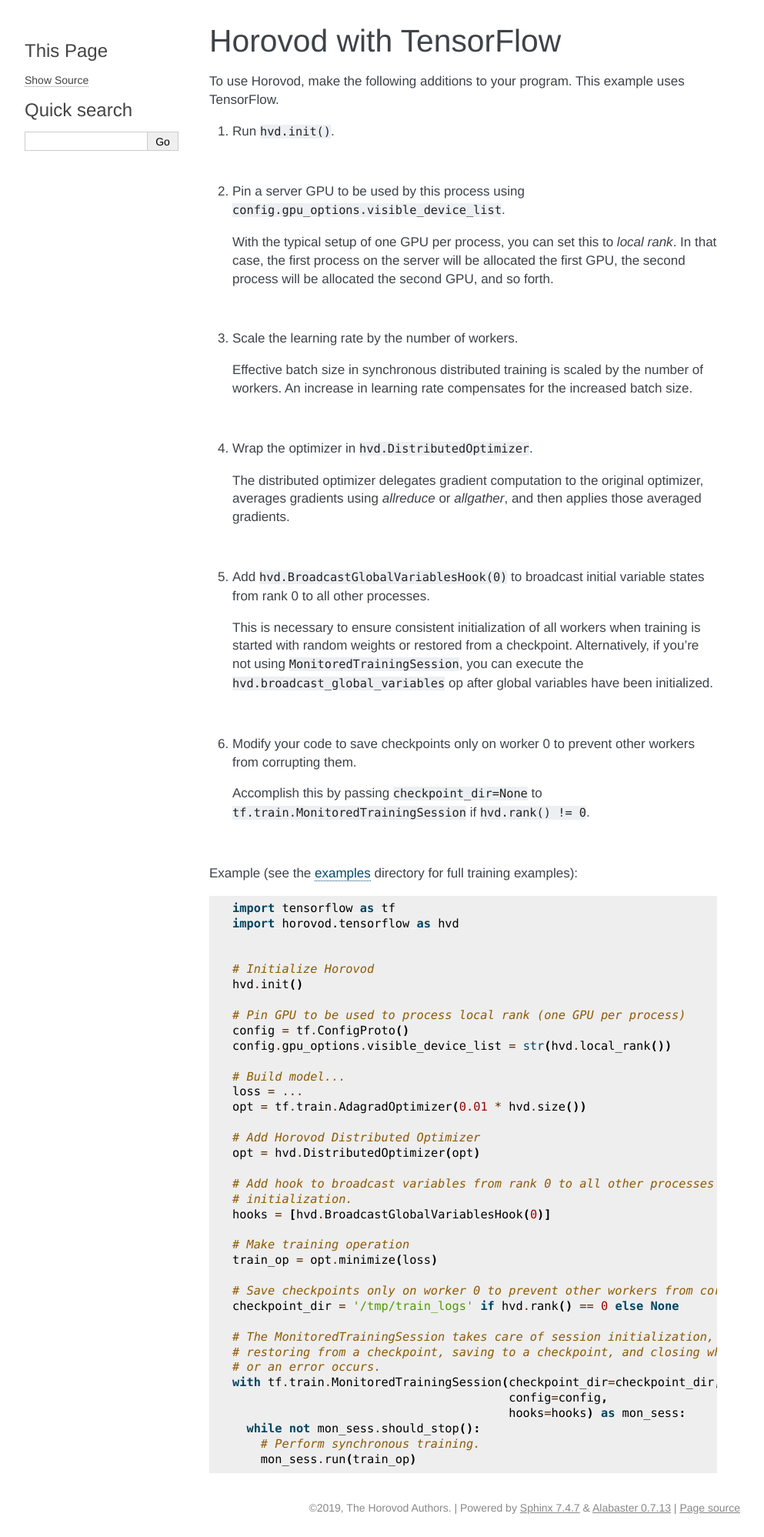
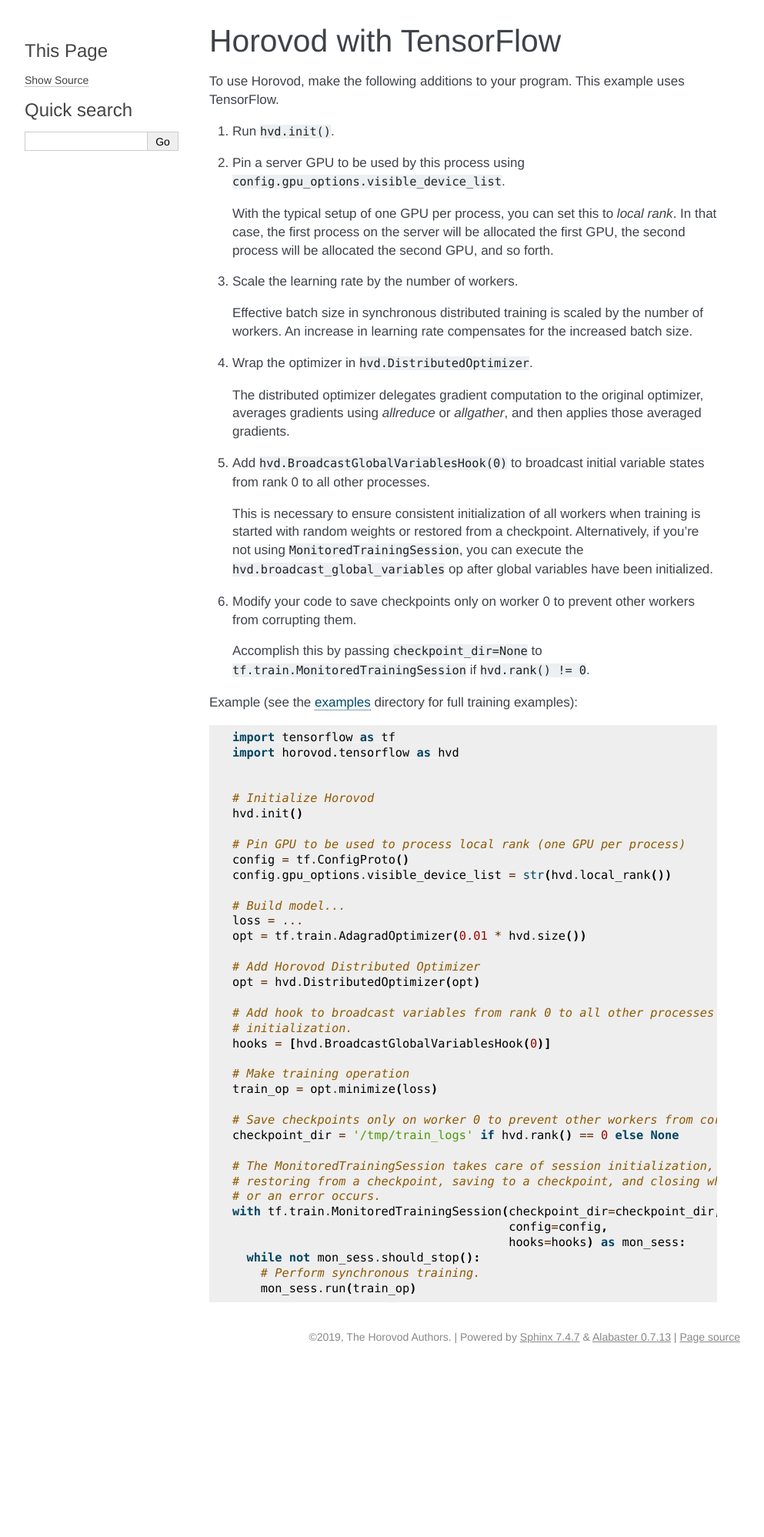
Before and after one commit to horovod/horovod, a Sphinx documentation site: the page built from docs/tensorflow.rst, in a window 1280 px wide. Shown: the whole page at 77% size, without its empty margins (148-1141 px from the left). Built offline with Sphinx 7.4.7, drawn with Linux system fonts in a browser that asks for light colours; after the commit the page ends 1775 px from its top, so only the background shows below that.

Commit message:
Fixes spacing in Horovod with Tensorflow docs page
Signed-off-by: Igor Wilbert <igor.wilbert@gmail.com>

```diff
--- a/docs/summary.rst
+++ b/docs/summary.rst
@@ -135,40 +135,57 @@
 
 1. Run ``hvd.init()``.
 
-|
+.. raw:: html
+
+    <p/>
 
 2. Pin a server GPU to be used by this process using ``config.gpu_options.visible_device_list``.
 
    With the typical setup of one GPU per process, you can set this to *local rank*. In that case, the first process on
    the server will be allocated the first GPU, the second process will be allocated the second GPU, and so forth.
 
-|
+.. raw:: html
+
+    <p/>
+
 
 3. Scale the learning rate by the number of workers.
 
    Effective batch size in synchronous distributed training is scaled by the number of workers.
    An increase in learning rate compensates for the increased batch size.
 
-|
+.. raw:: html
+
+    <p/>
+
 
 4. Wrap the optimizer in ``hvd.DistributedOptimizer``.
 
    The distributed optimizer delegates gradient computation to the original optimizer, averages gradients using *allreduce* or *allgather*, and then applies those averaged gradients.
 
-|
+.. raw:: html
+
+    <p/>
+
 
 5. Add ``hvd.BroadcastGlobalVariablesHook(0)`` to broadcast initial variable states from rank 0 to all other processes.
 
    This is necessary to ensure consistent initialization of all workers when training is started with random weights or restored from a checkpoint.
    Alternatively, if you're not using ``MonitoredTrainingSession``, you can execute the ``hvd.broadcast_global_variables`` op after global variables have been initialized.
 
-|
+.. raw:: html
+
+    <p/>
+
 
 6. Modify your code to save checkpoints only on worker 0 to prevent other workers from corrupting them.
 
    Accomplish this by passing ``checkpoint_dir=None`` to ``tf.train.MonitoredTrainingSession`` if ``hvd.rank() != 0``.
 
-|
+.. raw:: html
+
+    <p/>
+
 
 Example (see the `examples <https://github.com/horovod/horovod/blob/master/examples/>`_ directory for full training examples):
 
```
